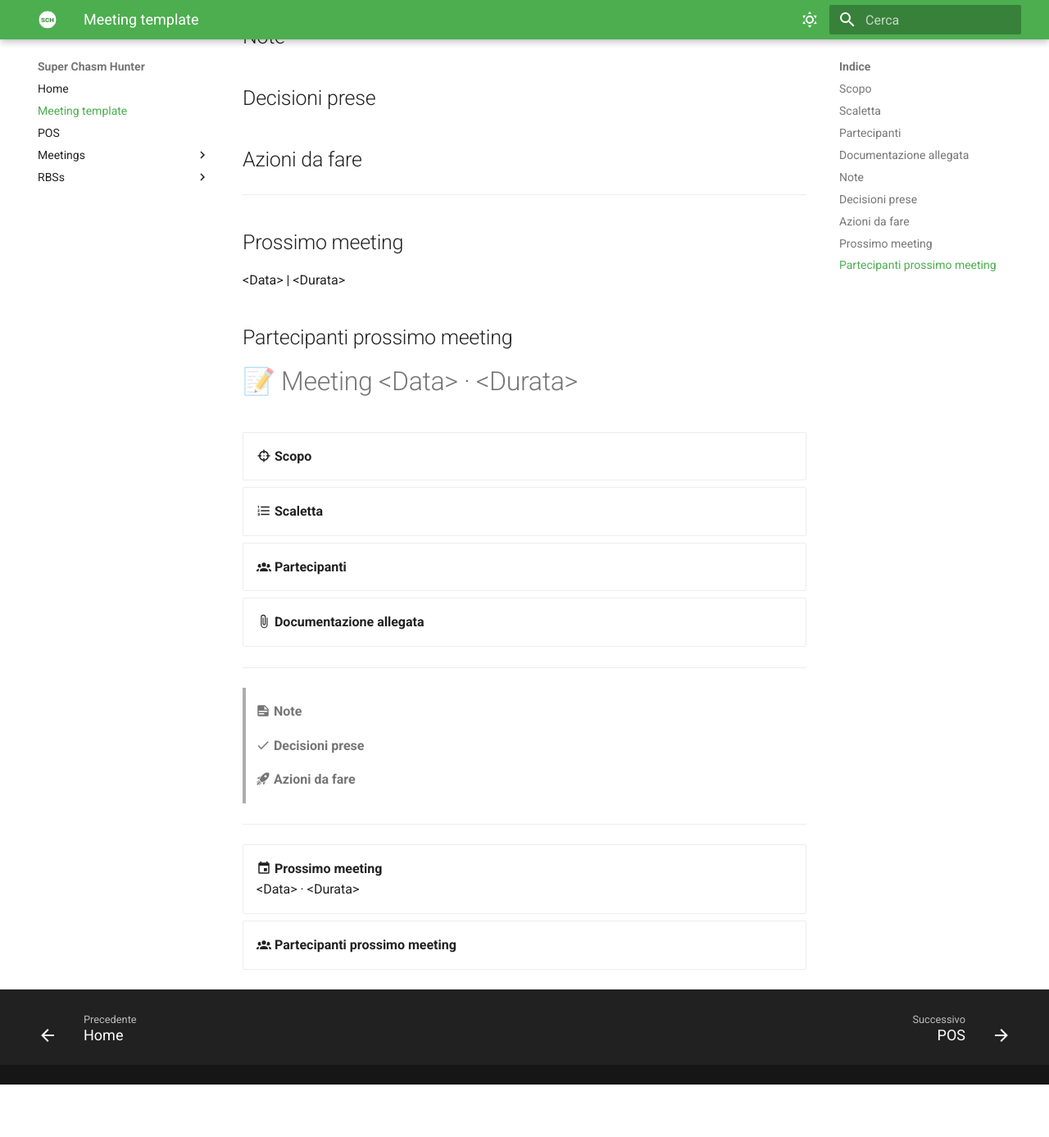
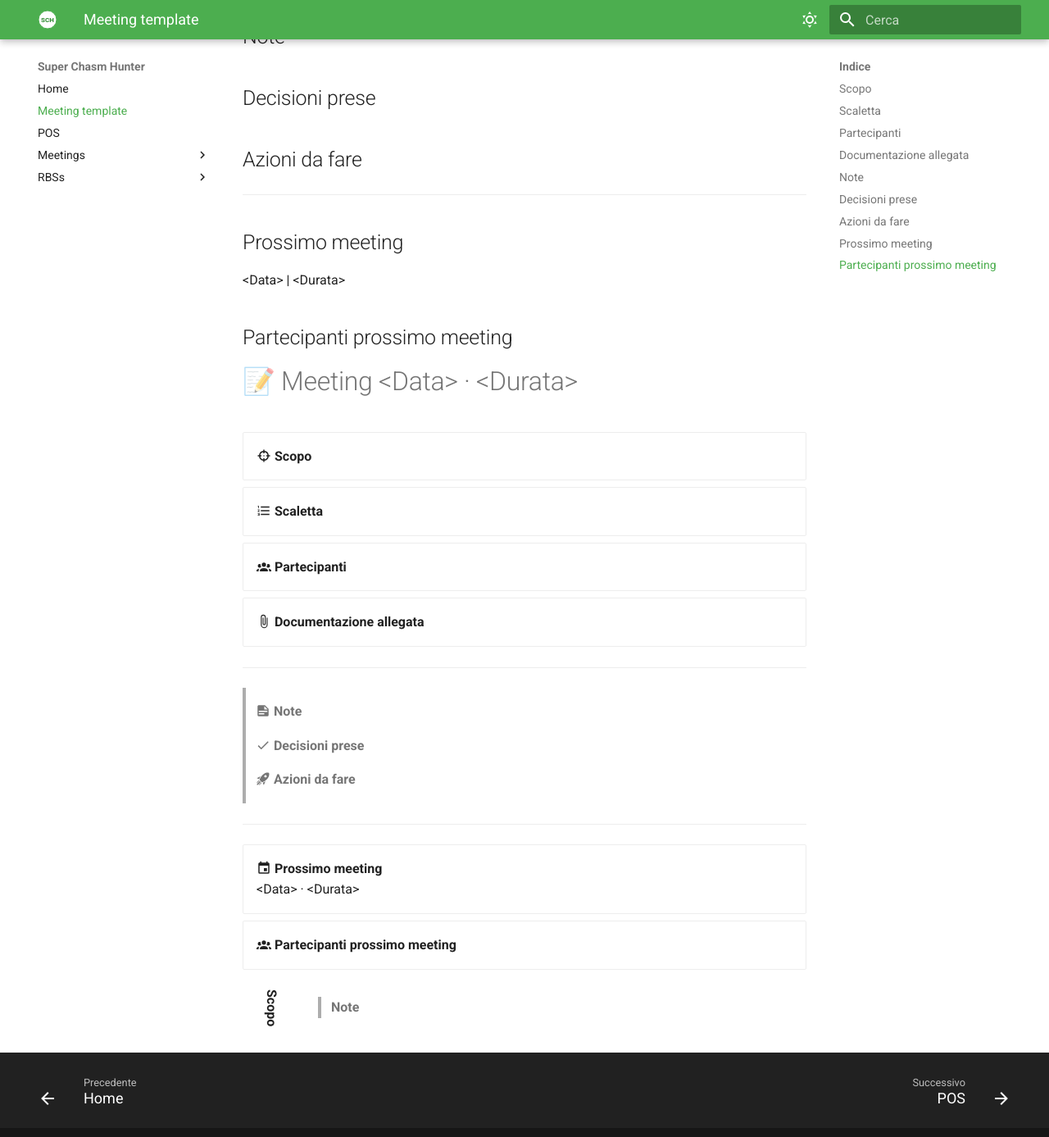
Before and after one commit to FilippoGurioli/super-chasm-hunter-pm, an MkDocs documentation site: the page built from docs/Meeting template.md, in a window 1280 px wide and 1400 px high, scrolled down 746 px. Shown: the top 1387 px of the window at 82% size. Built offline with MkDocs 1.6.1 and Material for MkDocs 9.7.7, drawn with Linux system fonts in a browser that asks for light colours; before the commit the page ends 2069 px from its top, so only the background shows below that.

Commit message:
Layout test

```diff
--- a/docs/Meeting template.md
+++ b/docs/Meeting template.md
@@ -92,3 +92,21 @@ title: Meeting template
 { .card }
 
 </div>
+
+
+
+
+
+<section markdown="1" style="display: flex; align-items: center;">
+
+<div class="vertical-card" markdown="1">
+__Scopo__
+{ .card }
+</div>
+
+<div class="right-callout" markdown="1">
+> **Note**
+{ .card }
+</div>
+
+</section>
--- a/docs/stylesheets/extra.css
+++ b/docs/stylesheets/extra.css
@@ -2,3 +2,24 @@
   display: grid !important;
   grid-template-columns: 1fr !important;
 }
+
+
+/* Container flessibile */
+section[style*="display: flex"] {
+  gap: 1rem;
+}
+
+/* Card con testo verticale a sinistra */
+.vertical-card .card {
+  writing-mode: vertical-rl;
+  text-orientation: sideways;
+  transform-origin: top left;
+  /* Regola dimensioni se necessario */
+  width: 2.5em;
+  padding: 0.5em;
+}
+
+/* Callout a destra come card normale */
+.right-callout .card {
+  /* Mantieni il tuo stile desiderato */
+}
```
